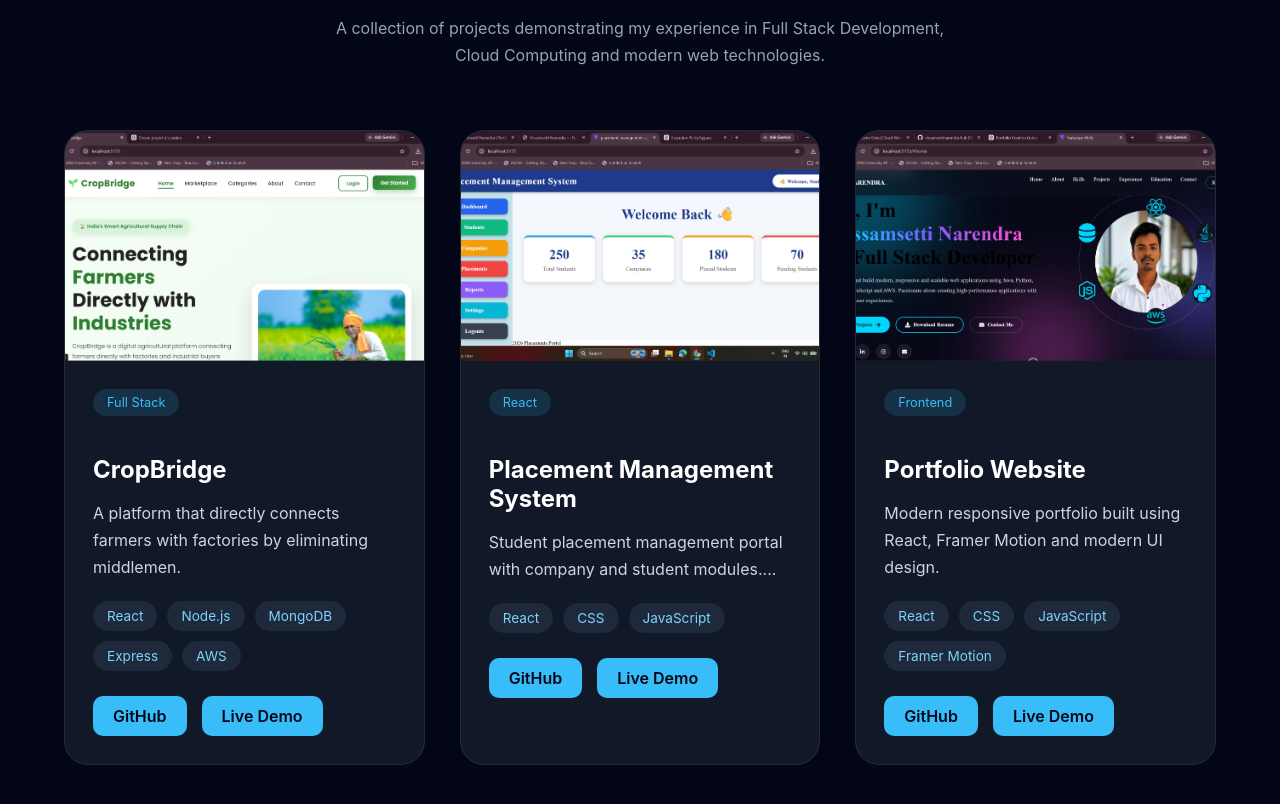
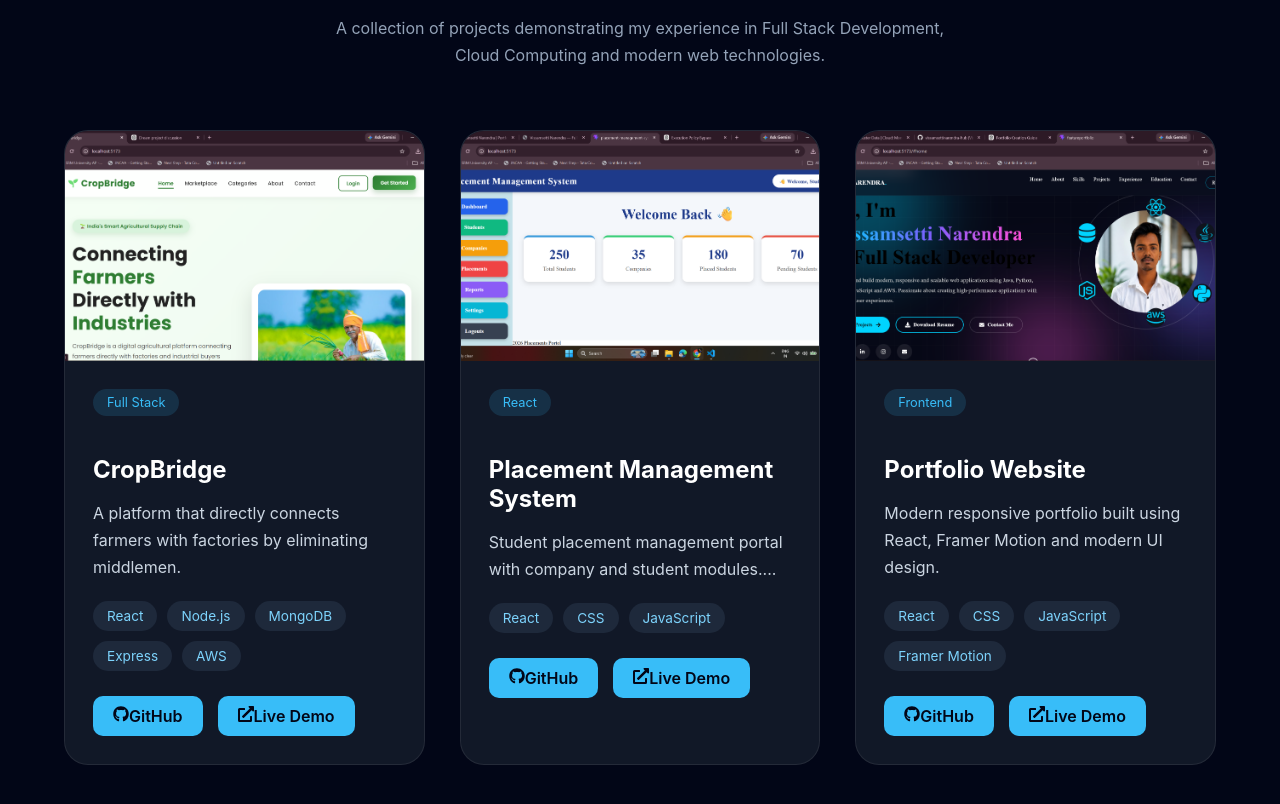
Before and after one commit to vissamsettinarendra-hub/portfolio, a React (Vite) app: page / in a window 1280 px wide. Shown: the part 3324-4128 px from the top of the page. Built offline with nearby package versions, Linux system fonts and the light colour scheme.

Commit message:
prepare for deployment

```diff
--- a/src/components/Projects/ProjectCard.jsx
+++ b/src/components/Projects/ProjectCard.jsx
@@ -1,12 +1,14 @@
 import "./ProjectCard.css";
-
+import { FaGithub, FaExternalLinkAlt } from "react-icons/fa";
+import { motion } from "framer-motion";
 
 function ProjectCard({ project }) {
-
   return (
-
-        <div className="project-card">
-
+    <motion.div
+      className="project-card"
+      whileHover={{ y: -10 }}
+      transition={{ duration: 0.3 }}
+    >
 
       <div className="project-image">
 
@@ -17,77 +19,54 @@ function ProjectCard({ project }) {
 
       </div>
 
-
-
       <div className="project-content">
-
 
         <span className="project-category">
           {project.category}
         </span>
 
+        <h3>{project.title}</h3>
 
-
-                <h3>
-                    {project.title}
-                </h3>
-
-
-
-                <p>
-                    {project.description}
-                </p>
-
-
+        <p>{project.description}</p>
 
         <div className="project-tech">
 
-                    {project.technologies?.map((item, index) => (
+          {project.technologies.map((tech, index) => (
 
             <span key={index}>
-                            {item}
+              {tech}
             </span>
 
           ))}
 
         </div>
 
-
-
-
         <div className="project-links">
-
 
           <a
             href={project.github}
             target="_blank"
             rel="noreferrer"
           >
+            <FaGithub />
             GitHub
           </a>
-
-
 
           <a
             href={project.demo}
             target="_blank"
             rel="noreferrer"
           >
+            <FaExternalLinkAlt />
             Live Demo
           </a>
 
+        </div>
 
       </div>
 
-
-            </div>
-
-
-        </div>
-
+    </motion.div>
   );
-
 }
 
-
 export default ProjectCard;
```
Lines whose indentation alone changed are shown as unchanged.
